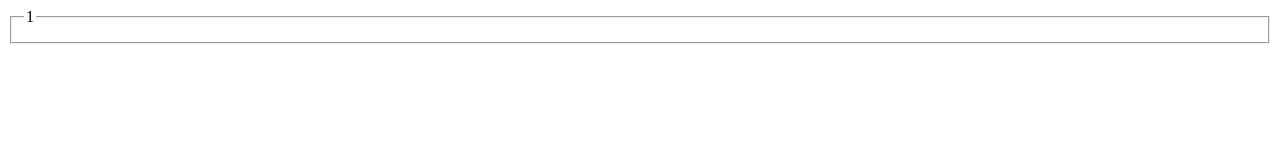
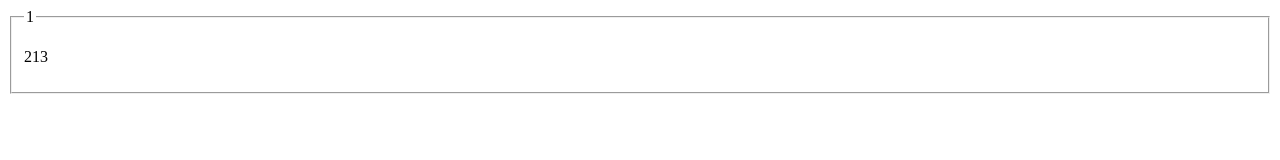
Before and after one commit to Xmaoz-hot/mz, a plain HTML site: page Untitled-1.html in a window 1280 px wide. Drawn offline with Linux system fonts and the light colour scheme.

Commit message:
'增加了index值'

```diff
--- a/Untitled-1.html
+++ b/Untitled-1.html
@@ -8,6 +8,7 @@
 </head>
 <body>
     <fieldset>
+        <p>213</p>
         <legend>1</legend>
     </fieldset>
 </body>
```
